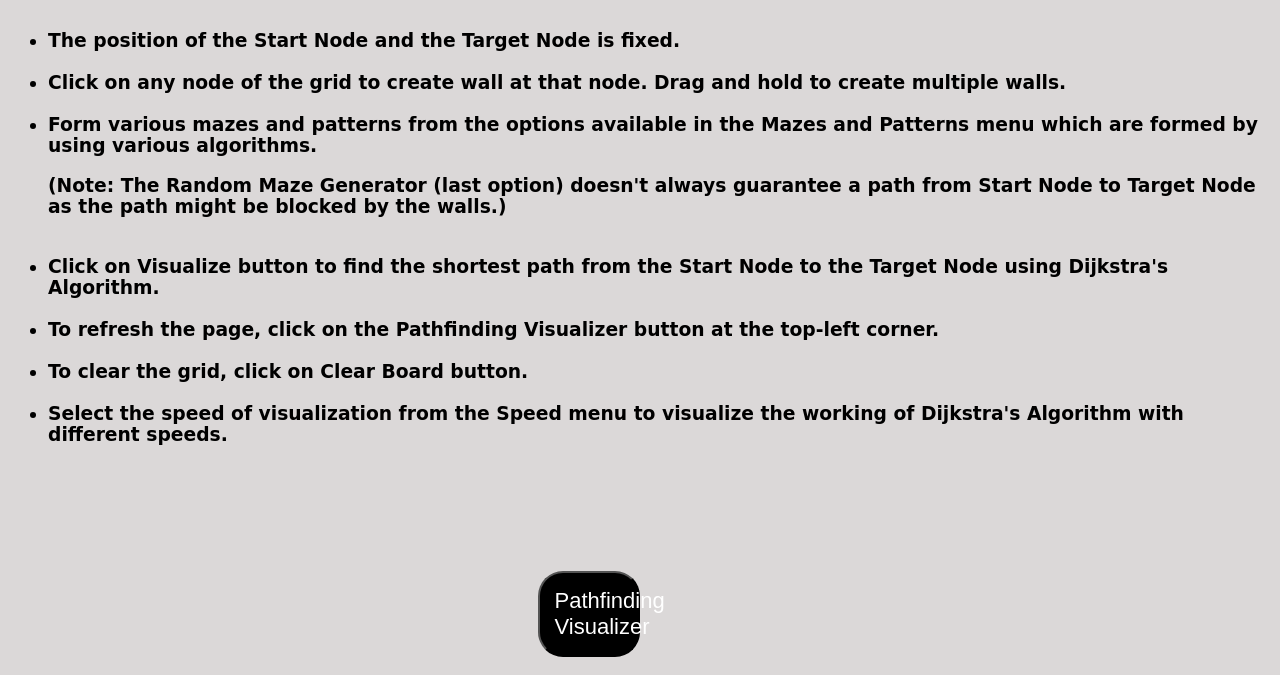
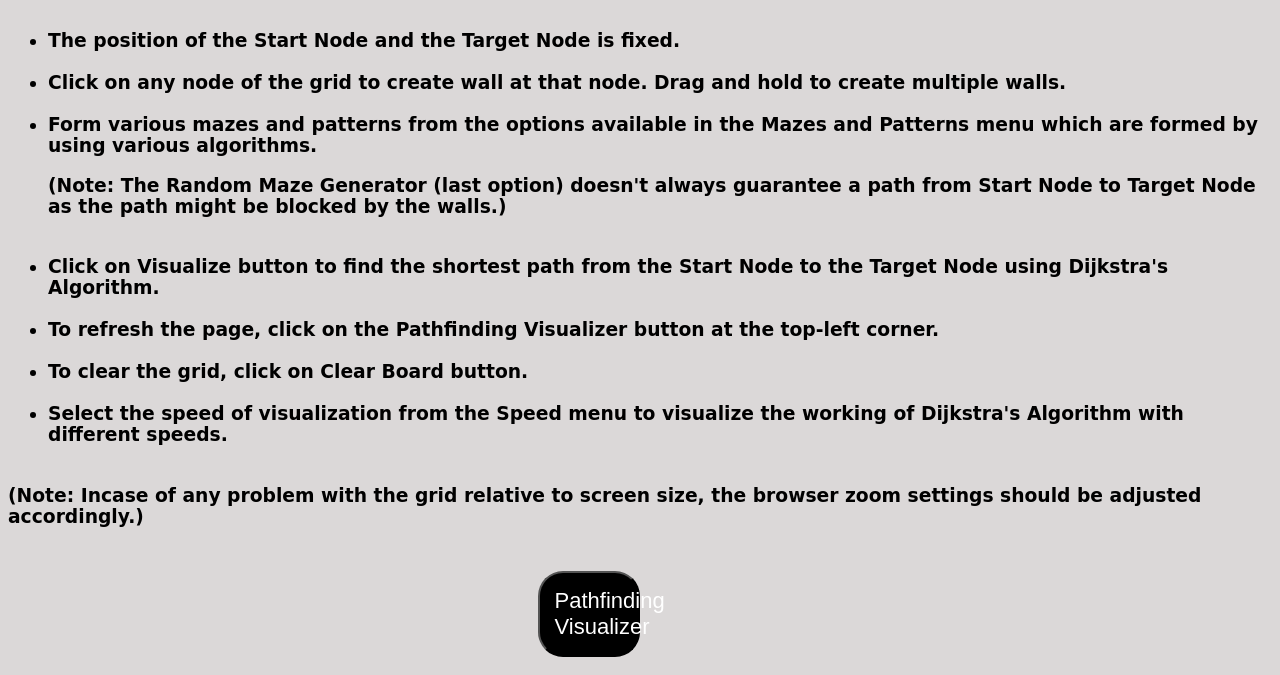
Before and after one commit to ShubhDoshi/pathfinder-tutorial, a plain HTML site: page index.html in a window 1280 px wide. Shown: the part 125-800 px from the top of the page. Drawn offline with Linux system fonts and the light colour scheme; a web font is replaced by a local one.

Commit message:
Added a note

```diff
--- a/index.html
+++ b/index.html
@@ -44,6 +44,7 @@
         <br>
     </ul>
     </h3>
-    <button onclick="location.href = 'https://stackoverflow.com/questions/16562577/how-can-i-make-a-button-redirect-my-page-to-another-page';">Pathfinding Visualizer</button>
+    <h3>(Note: Incase of any problem with the grid relative to screen size, the browser zoom settings should be adjusted accordingly.)</h3>
+    <button onclick="location.href = 'http://www.pathfinding.tech/';">Pathfinding Visualizer</button>
 </body>
 </html>
```
